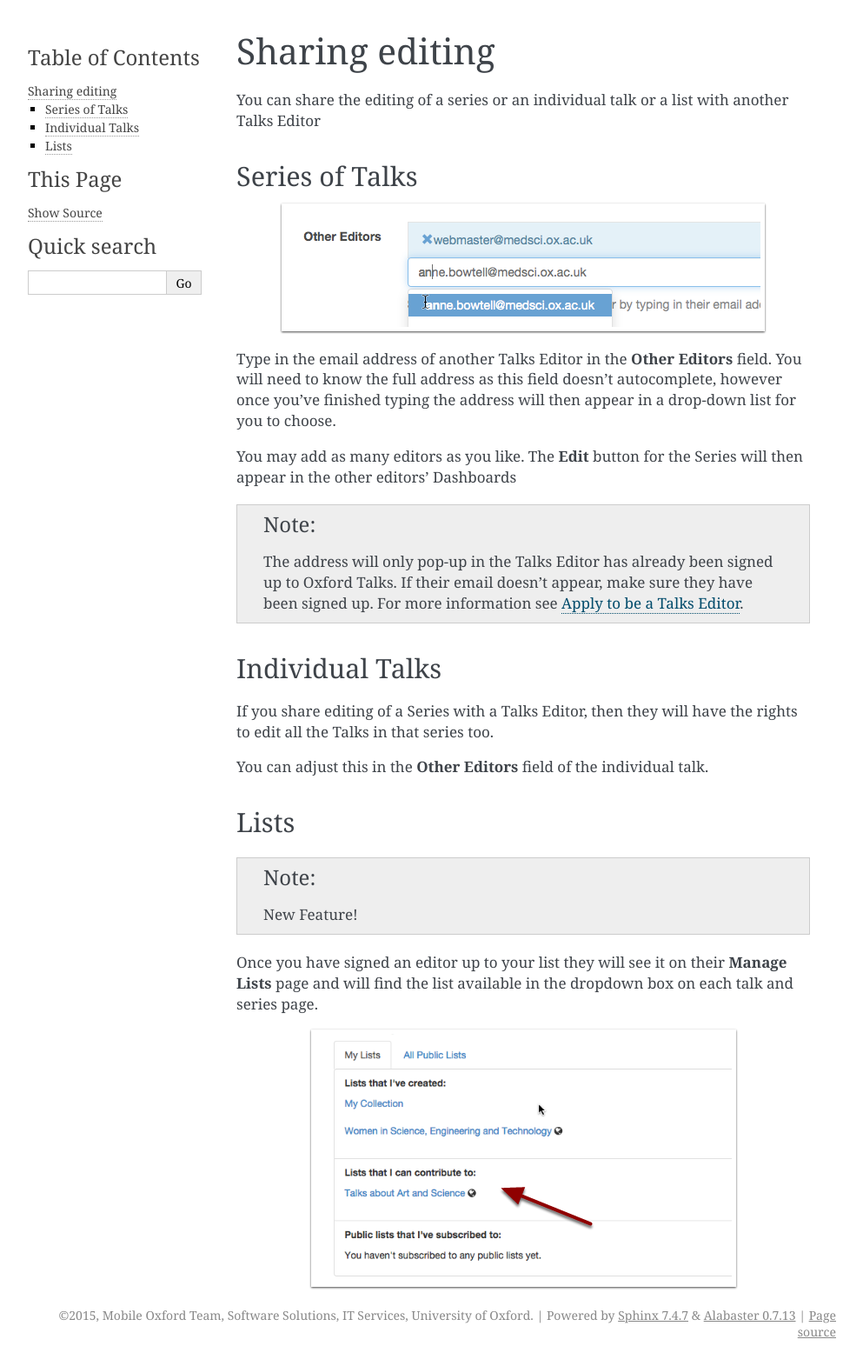
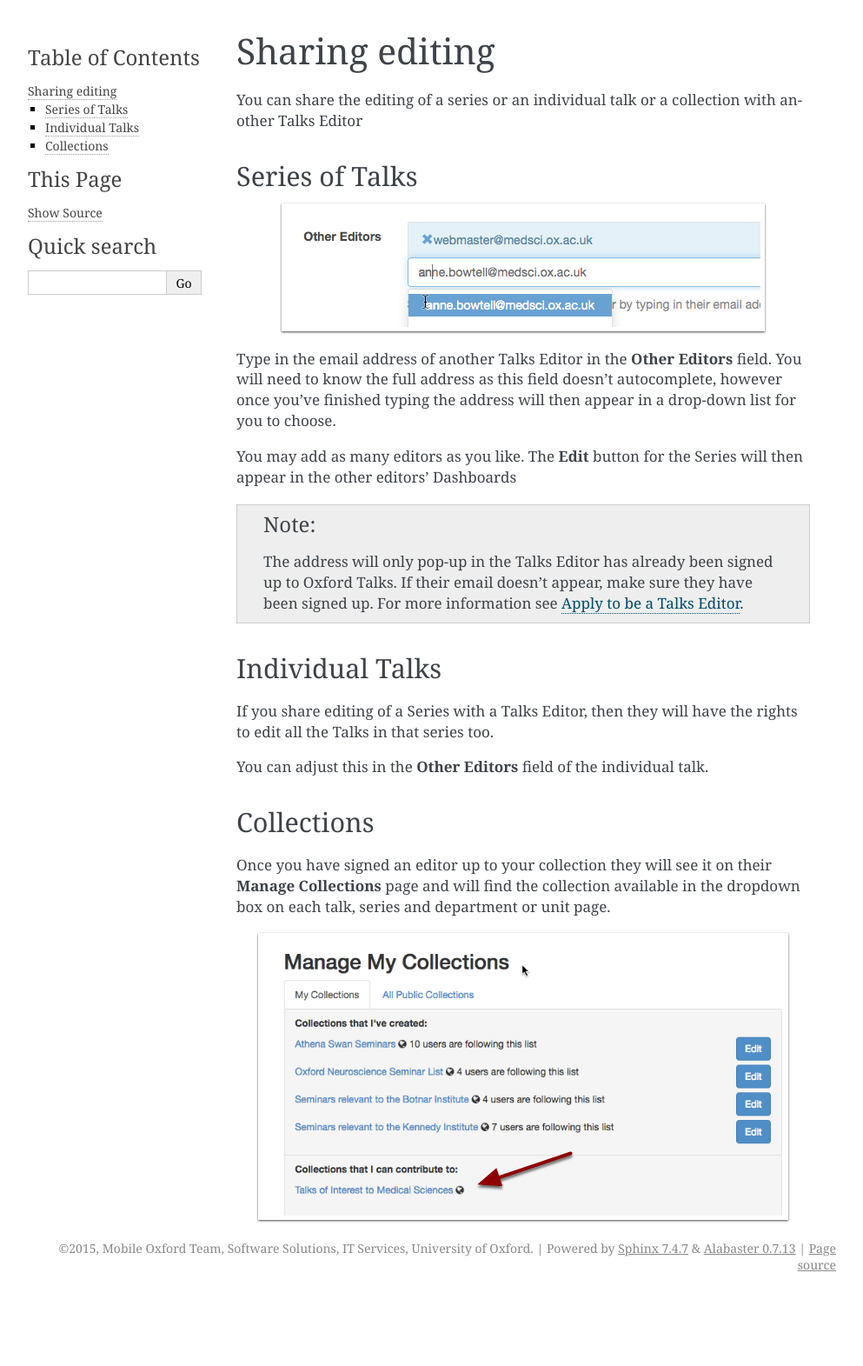
Before and after one commit to ox-it/talks.ox, a Sphinx documentation site: the page built from docs/source/user/talk-editors/share-editing.rst, in a window 1280 px wide. Shown: the whole page at 87% size, without its empty margins (148-1141 px from the left). Built offline with Sphinx 7.4.7, drawn with Linux system fonts in a browser that asks for light colours; after the commit the page ends 1494 px from its top, so only the background shows below that.

Commit message:
Talk editors section, revising text and screenshots closes #288 and #279

```diff
--- a/docs/source/user/talk-editors/share-editing.rst
+++ b/docs/source/user/talk-editors/share-editing.rst
@@ -4,7 +4,7 @@
 Sharing editing
 ===============
 
-You can share the editing of a series or an individual talk or a list with another Talks Editor
+You can share the editing of a series or an individual talk or a collection with another Talks Editor
 
 Series of Talks
 ---------------
@@ -29,15 +29,13 @@ If you share editing of a Series with a Talks Editor, then they will have the ri
 
 You can adjust this in the **Other Editors** field of the individual talk.
 
-Lists
------
+Collections
+-----------
 
-.. Note:: |upcoming|
+Once you have signed an editor up to your collection they will see it on their **Manage Collections** page and will find the collection available in the dropdown box on each talk, series and department or unit page.
 
-Once you have signed an editor up to your list they will see it on their **Manage Lists** page and will find the list available in the dropdown box on each talk and series page.
-
-.. image:: images/share-editing/lists.png
-   :alt: Lists
-   :height: 300px
-   :width: 493px
+.. image:: images/share-editing/collections.png
+   :alt: Collections
+   :height: 334px
+   :width: 614px
    :align: center
```
Also changed, not shown: docs/source/user/talk-editors/create-a-series.rst (+7 -4 lines), docs/source/user/talk-editors/create-a-talk.rst (+6 -3 lines), docs/source/user/talk-editors/last-minute-changes.rst (+17 -0 lines), docs/source/user/talk-editors/publicizing-your-talk.rst (+4 -4 lines), docs/source/user/talk-editors/images/create-a-series/via-add-talk.png, docs/source/user/talk-editors/images/create-a-series/via-the-dashboard.png, docs/source/user/talk-editors/images/create-a-talk/start-and-end.png, docs/source/user/talk-editors/images/create-a-talk/the-new-talk-form.png, docs/source/user/talk-editors/images/last-minute-changes/cancellations.png (added), docs/source/user/talk-editors/images/share-editing/collections.png (added).
